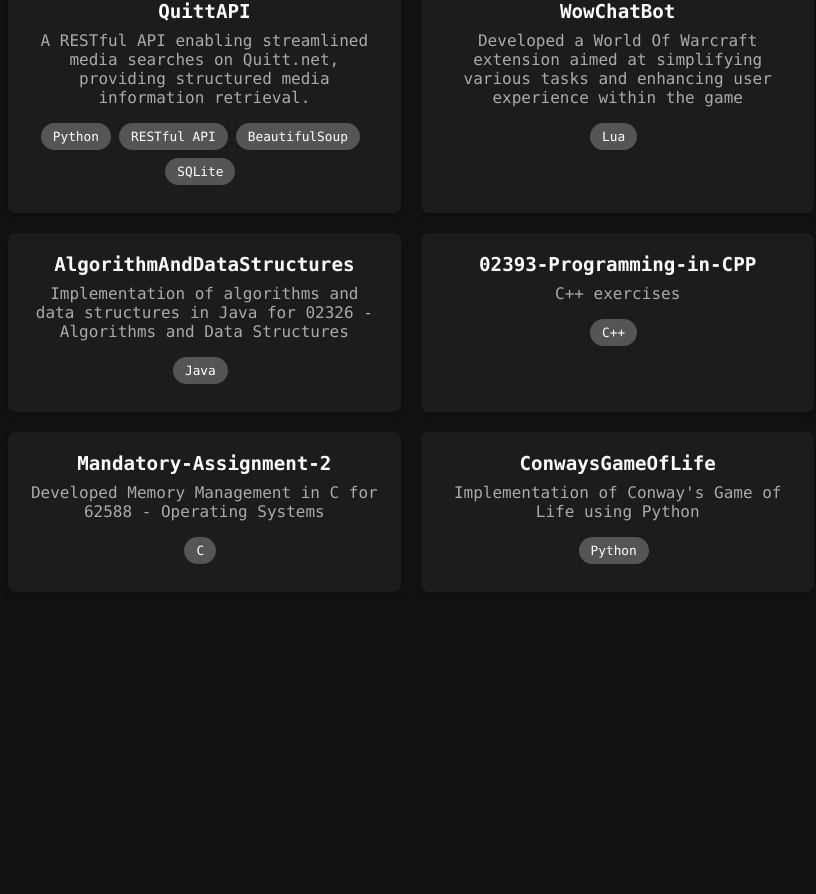
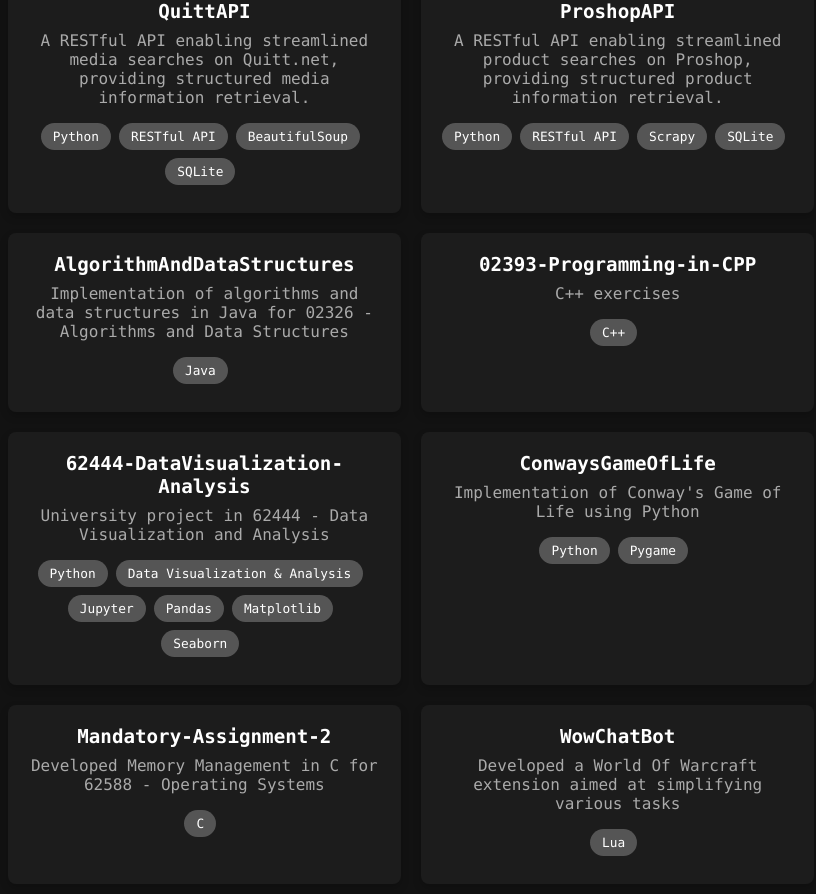
Before and after one commit to DenizIsikli/Portfolio, a React (Create React App) app: page /project in a window 1280 px wide. Shown: the part 960-1854 px from the top of the page, without its empty margins (249-1065 px from the left). Before the commit the page ends 1578 px from the top, so only its background shows below. Built offline with nearby package versions, Linux system fonts and the light colour scheme; no server answers.

Commit message:
New projects

```diff
--- a/src/components/project/project.tsx
+++ b/src/components/project/project.tsx
@@ -174,10 +174,13 @@
                         onMouseEnter={createStars}
                         onMouseLeave={removeStars}
                     >
-                        <a href="https://github.com/DenizIsikli/WowChatBot">WowChatBot</a>
-                        <p>Developed a World Of Warcraft extension aimed at simplifying various tasks and enhancing user experience within the game</p>
+                        <a href="https://github.com/DenizIsikli/ProshopAPI">ProshopAPI</a>
+                        <p>A RESTful API enabling streamlined product searches on Proshop, providing structured product information retrieval.</p>
                         <div className='tags'>
-                            <span className='tag'>Lua</span>
+                            <span className='tag'>Python</span>
+                            <span className='tag'>RESTful API</span>
+                            <span className='tag'>Scrapy</span>
+                            <span className='tag'>SQLite</span>
                         </div>
                         {stars.length > 0 && <div className='star-container'>{stars}</div>}
                     </li>
@@ -211,6 +214,36 @@
                         onMouseEnter={createStars}
                         onMouseLeave={removeStars}
                     >
+                        <a href="https://github.com/DenizIsikli/62444-DataVisualization-Analysis">62444-DataVisualization-Analysis</a>
+                        <p>University project in 62444 - Data Visualization and Analysis</p>
+                        <div className='tags'>
+                            <span className='tag'>Python</span>
+                            <span className='tag'>Data Visualization & Analysis</span>
+                            <span className='tag'>Jupyter</span>
+                            <span className='tag'>Pandas</span>
+                            <span className='tag'>Matplotlib</span>
+                            <span className='tag'>Seaborn</span>
+                        </div>
+                        {stars.length > 0 && <div className='star-container'>{stars}</div>}
+                    </li>
+                    <li
+                        onMouseEnter={createStars}
+                        onMouseLeave={removeStars}
+                    >
+                        <a href="https://github.com/DenizIsikli/ConwaysGameOfLife">ConwaysGameOfLife</a>
+                        <p>Implementation of Conway's Game of Life using Python</p>
+                        <div className='tags'>
+                            <span className='tag'>Python</span>
+                            <span className='tag'>Pygame</span>
+                        </div>
+                        {stars.length > 0 && <div className='star-container'>{stars}</div>}
+                    </li>
+                </div>
+                <div className="project-group">
+                    <li
+                        onMouseEnter={createStars}
+                        onMouseLeave={removeStars}
+                    >
                         <a href="https://github.com/DenizIsikli/Mandatory-Assignment-2">Mandatory-Assignment-2</a>
                         <p>Developed Memory Management in C for 62588 - Operating Systems</p>
                         <div className='tags'>
@@ -222,10 +255,10 @@
                         onMouseEnter={createStars}
                         onMouseLeave={removeStars}
                     >
-                        <a href="https://github.com/DenizIsikli/ConwaysGameOfLife">ConwaysGameOfLife</a>
-                        <p>Implementation of Conway's Game of Life using Python</p>
+                        <a href="https://github.com/DenizIsikli/WowChatBot">WowChatBot</a>
+                        <p>Developed a World Of Warcraft extension aimed at simplifying various tasks</p>
                         <div className='tags'>
-                            <span className='tag'>Python</span>
+                            <span className='tag'>Lua</span>
                         </div>
                         {stars.length > 0 && <div className='star-container'>{stars}</div>}
                     </li>
```
